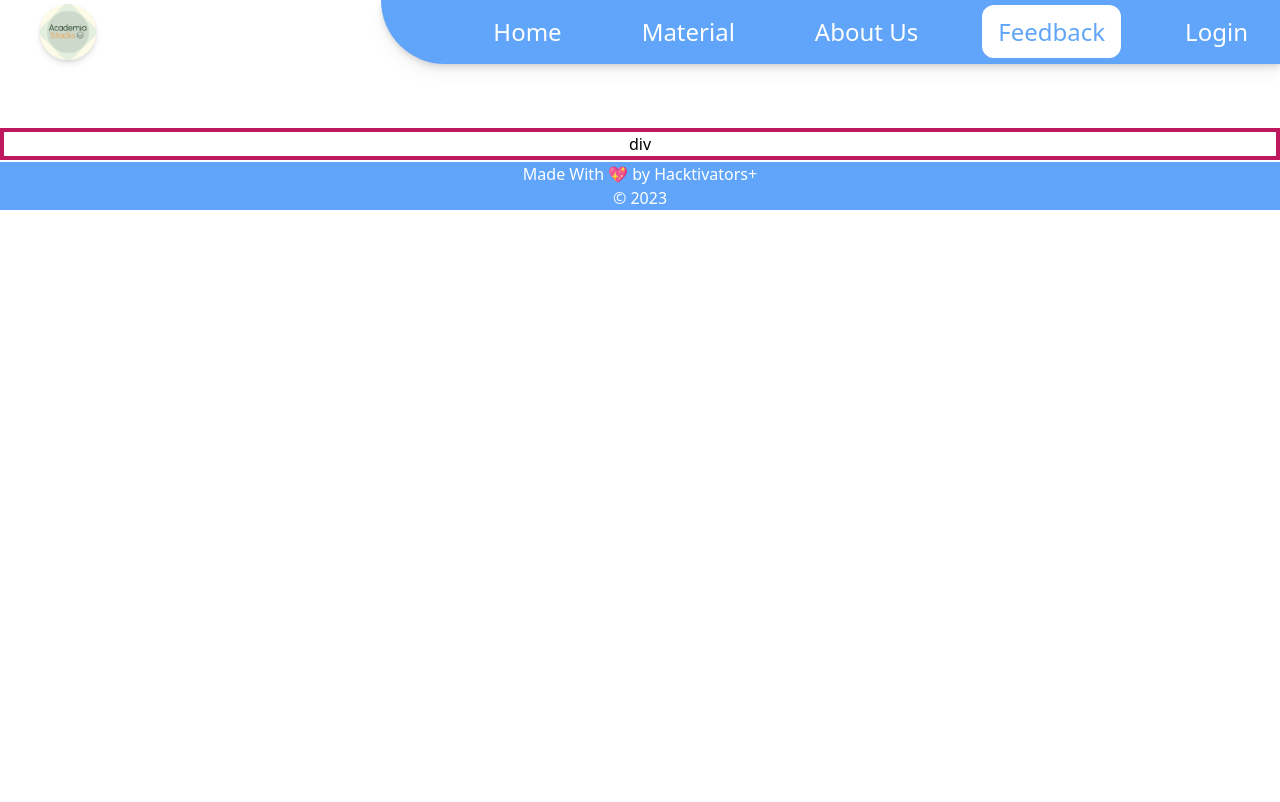
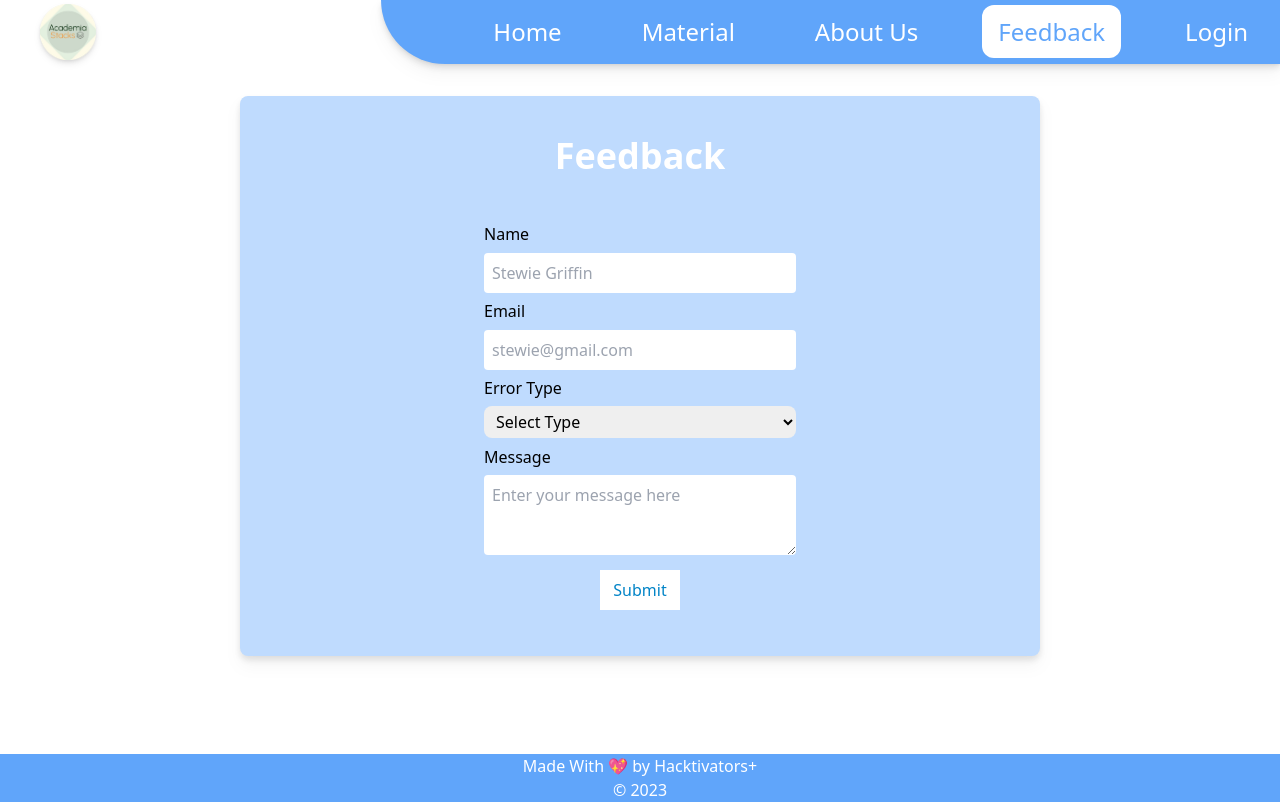
Before and after one commit to hellovaibhav/AcademiaStacks, a React (Create React App) app in the folder client/: page /feedback in a window 1280 px wide. Built offline with nearby package versions, Linux system fonts and the light colour scheme.

Commit message:
added feedback page March 24th

```diff
--- a/client/src/pages/Feedback.jsx
+++ b/client/src/pages/Feedback.jsx
@@ -1,10 +1,125 @@
-import React from "react";
-const Feedback = () => {
+import React, { useState } from "react";
+import { Link, useNavigate } from "react-router-dom";
+import { motion } from "framer-motion";
+import axios from "axios";
+import Lottie from "lottie-react";
+import LoginAnimation from "../assets/Login.json";
+import ErrorBoundary from "../components/ErrorBoundary";
+
+const Register = () => {
+  const navigate = useNavigate();
+  //url to go to
+  const url = "http://localhost:8800/api/feedbacks";
+  const [data, setdata] = useState({
+    name: "",
+    email: "",
+    type: "",
+    message: "",
+  });
+  function handleChange(e) {
+    const newdata = { ...data };
+    newdata[e.target.id] = e.target.value;
+    setdata(newdata);
+    console.log(newdata);
+  }
+
+  async function submit(e) {
+    e.preventDefault();
+
+    try {
+      const response = await axios.post(url, data).then((res) => {
+        console.log(res.data);
+        navigate("/");
+      });
+    } catch (err) {
+      alert(err);
+    }
+  }
+
   return (
-    <div className=" border-4 border-pink-700 flex items-center justify-center mt-32" >
-      div
+    <div className="min-h-[94vh] flex items-center justify-center ">
+      <div className="bg-blue-200 flex flex-col justify-around md:w-[50rem] w-[24rem] h-[28rem] md:h-auto py-10 rounded-lg drop-shadow-lg px-2">
+        <h1 className="text-4xl font-bold text-center h-[10vh] md:pt-0 pt-4 text-white">
+          Feedback
+        </h1>
+        <div className="flex items-center justify-around">
+          {/* <ErrorBoundary>
+            <Lottie
+              animationData={LoginAnimation}
+              className="h-80 hidden md:block"
+            />
+          </ErrorBoundary> */}
+
+          <form
+            onSubmit={(e) => submit(e)}
+            action=""
+            method="POST"
+            className="flex flex-col justify-evenly h-auto md:h-[25rem] px-10 w-[100%] md:w-[50%]"
+          >
+          <label htmlFor="0">Name</label>
+            <motion.input
+              type="text"
+              placeholder="Stewie Griffin"
+              id="name"
+              value={data.name}
+              onChange={(e) => handleChange(e)}
+              className="min-h-[2rem] rounded p-2 focus:bg-sky-100 focus:text-blue-500 focus:font-base"
+              whileTap={{ scale: 0.98, transition: { duration: 0.1 } }}
+            />
+            <label htmlFor="">Email</label>
+            <motion.input
+              type="text"
+              placeholder="stewie@gmail.com"
+              id="email"
+              value={data.email}
+              onChange={(e) => handleChange(e)}
+              className="min-h-[2rem] rounded p-2 focus:bg-sky-100 focus:text-blue-500 focus:font-base"
+              whileTap={{ scale: 0.98, transition: { duration: 0.1 } }}
+            />
+            <label htmlFor="">Error Type</label>
+            <select
+              name="type"
+              id="type"
+              className="w-auto rounded-lg h-8 px-2 focus:bg-sky-100"
+              value={data.type}
+              onChange={(e) => handleChange(e)}
+            >
+              <option value="" disabled defaultValue>
+                Select Type
+              </option>
+              <option value="Bug">Bug</option>
+              <option value="Suggestions">Suggestions</option>
+            </select>
+            <label htmlFor="">Message</label>
+            <motion.textarea
+              type="message"
+              placeholder="Enter your message here "
+              id="message"
+              autoComplete="false"
+              value={data.message}
+              onChange={(e) => handleChange(e)}
+              whileTap={{ scale: 0.98, transition: { duration: 0.1 } }}
+              className="min-h-[5rem] rounded p-2 focus:bg-sky-100 focus:text-blue-500 focus:font-base"
+            />
+
+            <div className="flex justify-center items-center">
+              <motion.button
+                type="submit"
+                className="bg-white text-sky-600 h-10 w-20 mt-2 hover:bg-sky-300 hover:rounded-sm hover:text-white mx-3 transition-all duration-100"
+                whileHover={{ scale: 1.2, transition: { duration: 1 } }}
+                whileTap={{ scale: 0.8, transition: { duration: 0.1 } }}
+                initial={{ y: 50, opacity: 0 }}
+                animate={{ y: 0, opacity: 1 }}
+                transition={{ duration: 0.1, delay: 0.4 }}
+              >
+                Submit
+              </motion.button>
+            </div>
+          </form>
+        </div>
+      </div>
     </div>
   );
 };
 
-export default Feedback;
+export default Register;
```
